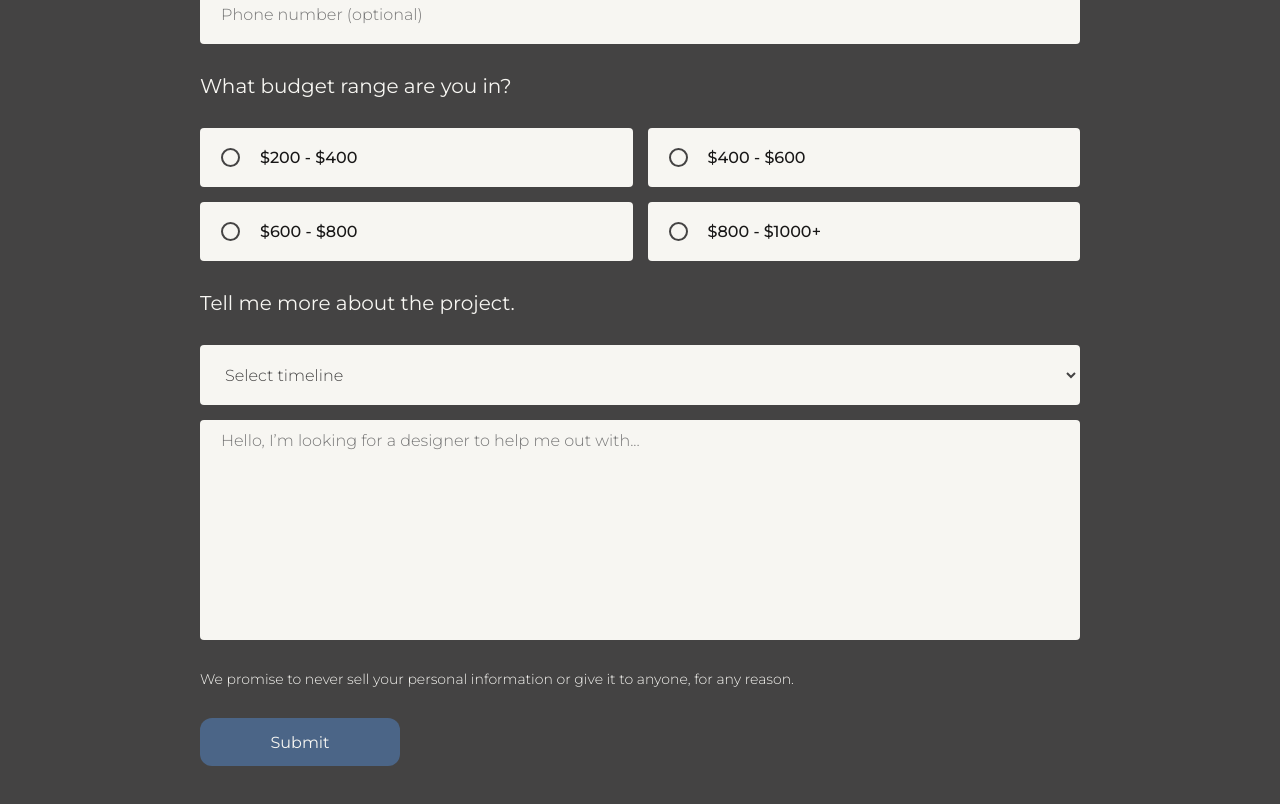
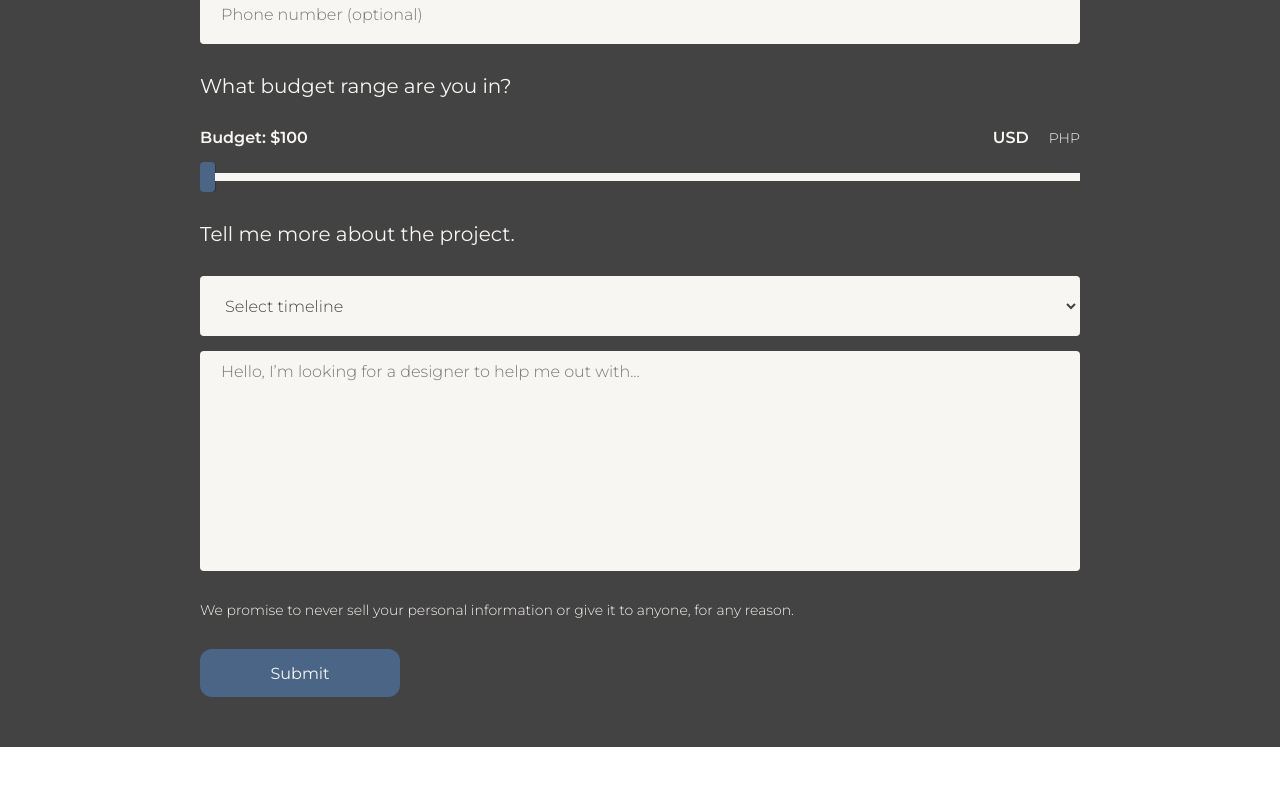
Before and after one commit to Tsuguko35/ark-web-solutions, a React (Create React App) app in the folder client/: page / in a window 1280 px wide. Shown: the part 6920-7724 px from the top of the page. After the commit the page ends 7667 px from the top, so only its background shows below. Built offline with nearby package versions, Linux system fonts and the light colour scheme.

Commit message:
range slider

```diff
--- a/client/src/components/Reusable/ContactForm.js
+++ b/client/src/components/Reusable/ContactForm.js
@@ -2,9 +2,19 @@ import React, { useState } from "react";
 import "../../styles/contactForm.css";
 
 function ContactForm() {
-  const formData = useState({
-    budget_range: "",
+  const [formData, setFormData] = useState({
+    budget_range: 100,
   });
+  const [currency, setCurrency] = useState("usd");
+
+  const convertBudget = (budget) => {
+    if (currency === "usd") {
+      return budget;
+    } else if (currency === "php") {
+      const converted_budget = budget * 50;
+      return converted_budget;
+    }
+  };
   return (
     <form id="contactForm" className="contactForm">
       <div className="header">
@@ -46,7 +56,7 @@ function ContactForm() {
         <div className="section">
           <p className="section-label">What budget range are you in?</p>
           <div className="section-inputs">
-            <div className="side-by-side">
+            {/* <div className="side-by-side">
               <div className="custom-radio">
                 <input name="radio" id="radio1" type="radio" />
                 <label for="radio1">$200 - $400</label>
@@ -65,7 +75,42 @@ function ContactForm() {
                 <input name="radio" id="radio4" type="radio" />
                 <label for="radio4">$800 - $1000+</label>
               </div>
+            </div> */}
+            <div className="labels">
+              <p className="budget">
+                Budget: {currency === "usd" ? "$" : "₱"}
+                {convertBudget(formData.budget_range)}
+              </p>
+              <div className="curency">
+                <span
+                  className={`currency-toggle ${
+                    currency === "usd" ? "active" : ""
+                  }`}
+                  onClick={() => setCurrency("usd")}
+                >
+                  USD
+                </span>
+                <span
+                  className={`currency-toggle ${
+                    currency === "php" ? "active" : ""
+                  }`}
+                  onClick={() => setCurrency("php")}
+                >
+                  PHP
+                </span>
+              </div>
             </div>
+            <input
+              type="range"
+              step={100}
+              className="custom-range"
+              value={formData.budget_range}
+              onChange={(e) =>
+                setFormData({ ...formData, budget_range: e.target.value })
+              }
+              min={100}
+              max={1000}
+            />
           </div>
         </div>
 
--- a/client/src/styles/contactForm.css
+++ b/client/src/styles/contactForm.css
@@ -75,11 +75,70 @@
     gap: 15px;
 }
 
+#contactForm > .inputs > .section > .section-inputs > .labels{
+    display: flex;
+    align-items: center;
+    justify-content: space-between;
+}
+
+#contactForm > .inputs > .section > .section-inputs > .labels > .budget{
+    color: var(--background);
+    font-weight: 600;
+}
+
+#contactForm > .inputs > .section > .section-inputs > .labels > .curency{
+    display: flex;
+    align-items: center;
+    gap: 20px;
+}
+
+#contactForm > .inputs > .section > .section-inputs > .labels > .curency > .currency-toggle{
+    color: var(--background);
+    font-weight: 300;
+    font-size: 14px;
+    cursor: pointer;
+    transition: all 250ms ease-in-out;
+    user-select: none;
+}
+
+#contactForm > .inputs > .section > .section-inputs > .labels > .curency > .currency-toggle.active{
+    font-weight: 600;
+    font-size: 16px;
+}
+
 #contactForm > .inputs > .section > .section-inputs > .side-by-side{
     width: 100%;
     display: grid;
     grid-template-columns: 1fr 1fr;
     gap: 15px;
+}
+
+#contactForm .custom-range {
+    --c: var(--accent); /* active color */
+    --g: 0px; /* the gap */
+    --l: 7px; /* line thickness*/
+    --s: 30px; /* thumb size*/
+
+    width: 100%;
+    height: var(--s); /* needed for Firefox*/
+    -webkit-appearance :none;
+    -moz-appearance :none;
+    appearance :none;
+    background: none;
+    cursor: pointer;
+    overflow: hidden;
+}
+
+input[type="range" i]::-webkit-slider-thumb{
+    height: var(--s);
+    width: 15px;
+    background-color: var(--accent);
+    aspect-ratio: 1;
+    border-radius: 4px;
+    box-shadow: 1px 1px 1px rgba(0, 0, 0, 0.2);
+    border-image: linear-gradient(90deg,var(--c) 50%,var(--background) 0) 0 1/calc(50% - var(--l)/2) 100dvw/0 calc(100dvw + var(--g));
+    -webkit-appearance: none;
+    appearance: none;
 }
 
 #contactForm > .inputs .custom-input,
```
